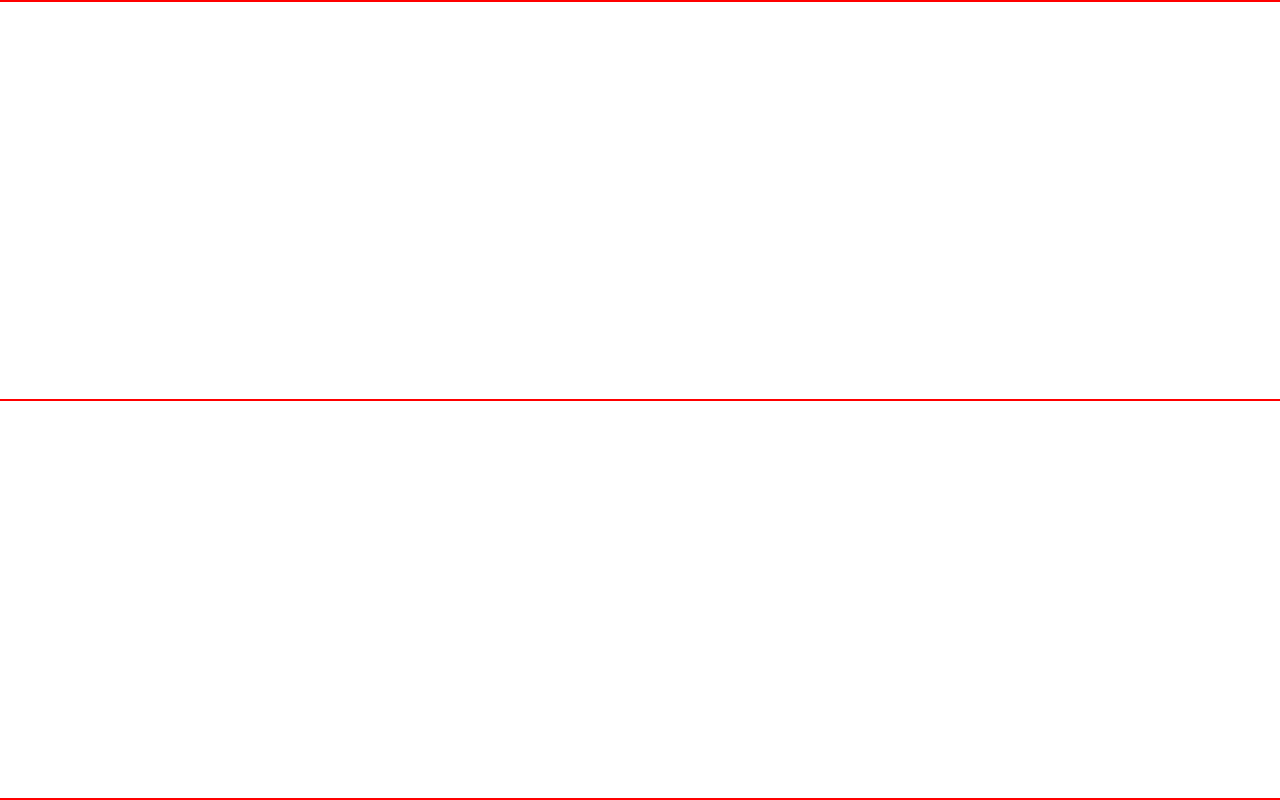
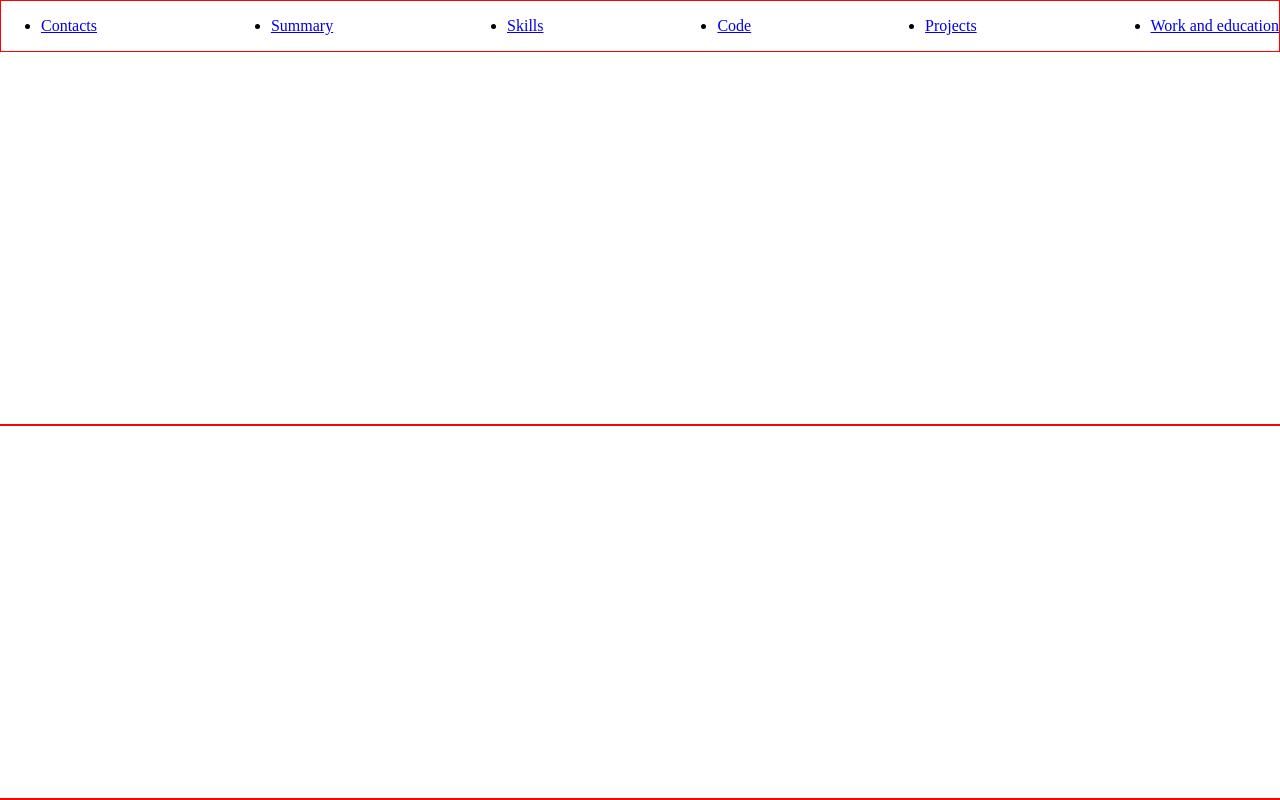
Before and after one commit to sollidol1/rsschool-cv, a plain HTML site: page index.html in a window 1280 px wide. Drawn offline with Linux system fonts and the light colour scheme.

Commit message:
feat: add navigation

```diff
--- a/index.html
+++ b/index.html
@@ -8,8 +8,29 @@
     <link rel="icon" href="/assets/img/icon.ico" />
 </head>
 <body>
-    <header class="header" style="border: 1px solid red"></header>
-    <main class="main" style="border: 1px solid red"></main>
-    <footer class="footer" style="border: 1px solid red"></footer>
+    <header class="header" style="border: 1px solid red">
+        <div class="container">
+            <nav class="nav">
+                <ul class="nav-list">
+                    <li class="nav-item"><a href="#contacts" class="nav-link">Contacts</a></li>
+                    <li class="nav-item"><a href="#summary" class="nav-link">Summary</a></li>
+                    <li class="nav-item"><a href="#skills" class="nav-link">Skills</a></li>
+                    <li class="nav-item"><a href="#code" class="nav-link">Code</a></li>
+                    <li class="nav-item"><a href="#projects" class="nav-link">Projects</a></li>
+                    <li class="nav-item"><a href="#work_and_education" class="nav-link">Work and education</a></li>
+                </ul>
+            </nav>
+        </div>
+    </header>
+
+
+    <main class="main" style="border: 1px solid red">
+        <div class="container"></div>
+    </main>
+
+
+    <footer class="footer" style="border: 1px solid red">
+        <div class="container"></div>
+    </footer>
 </body>
 </html>
--- a/style.css
+++ b/style.css
@@ -15,3 +15,14 @@ body {
     flex-direction: column;
     justify-content: space-between;
 }
+
+.container {
+  max-width: 1440px;
+  margin: 0 auto;
+}
+
+.nav-list {
+    display: flex;
+    justify-content: space-between;
+    align-items: center;
+}
```
